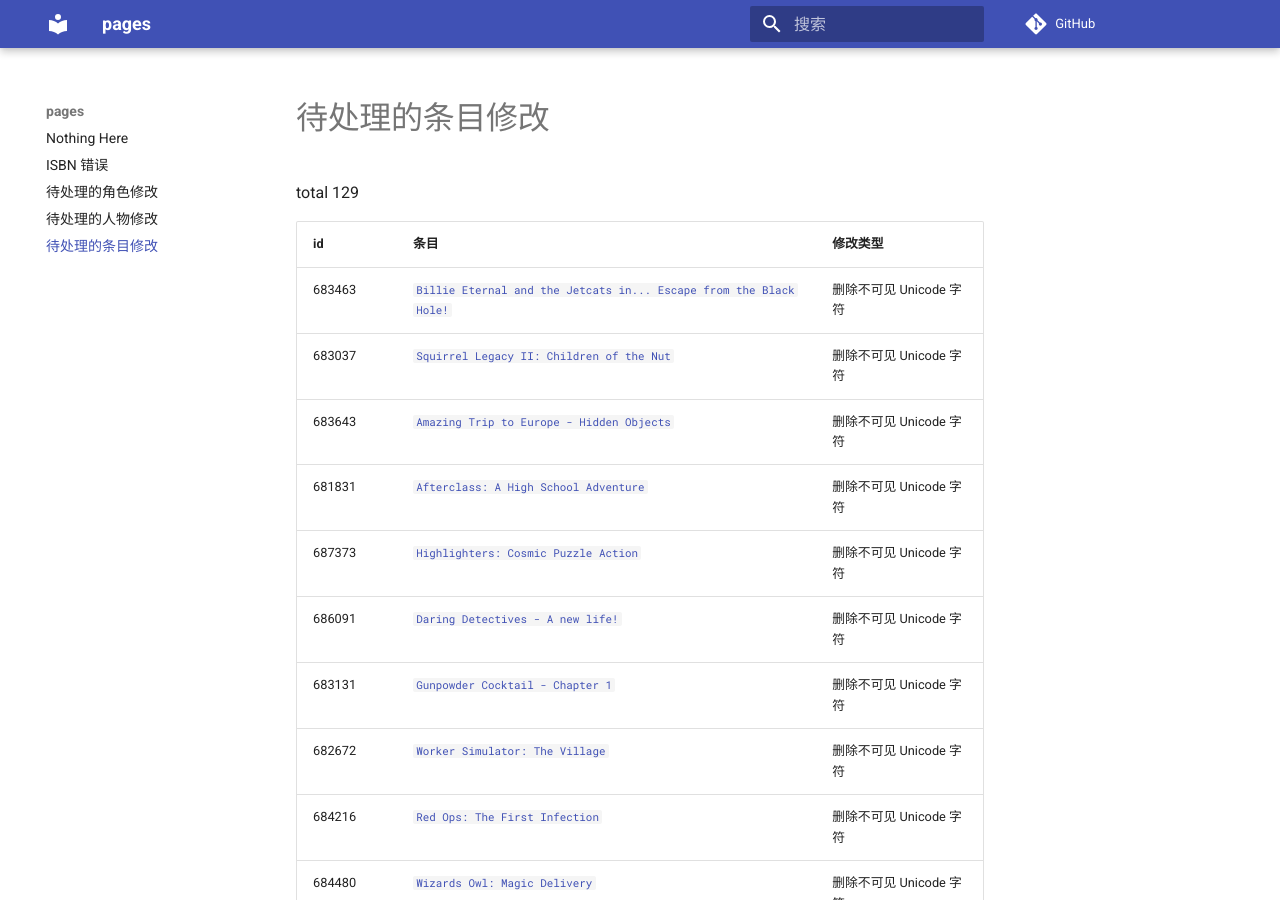
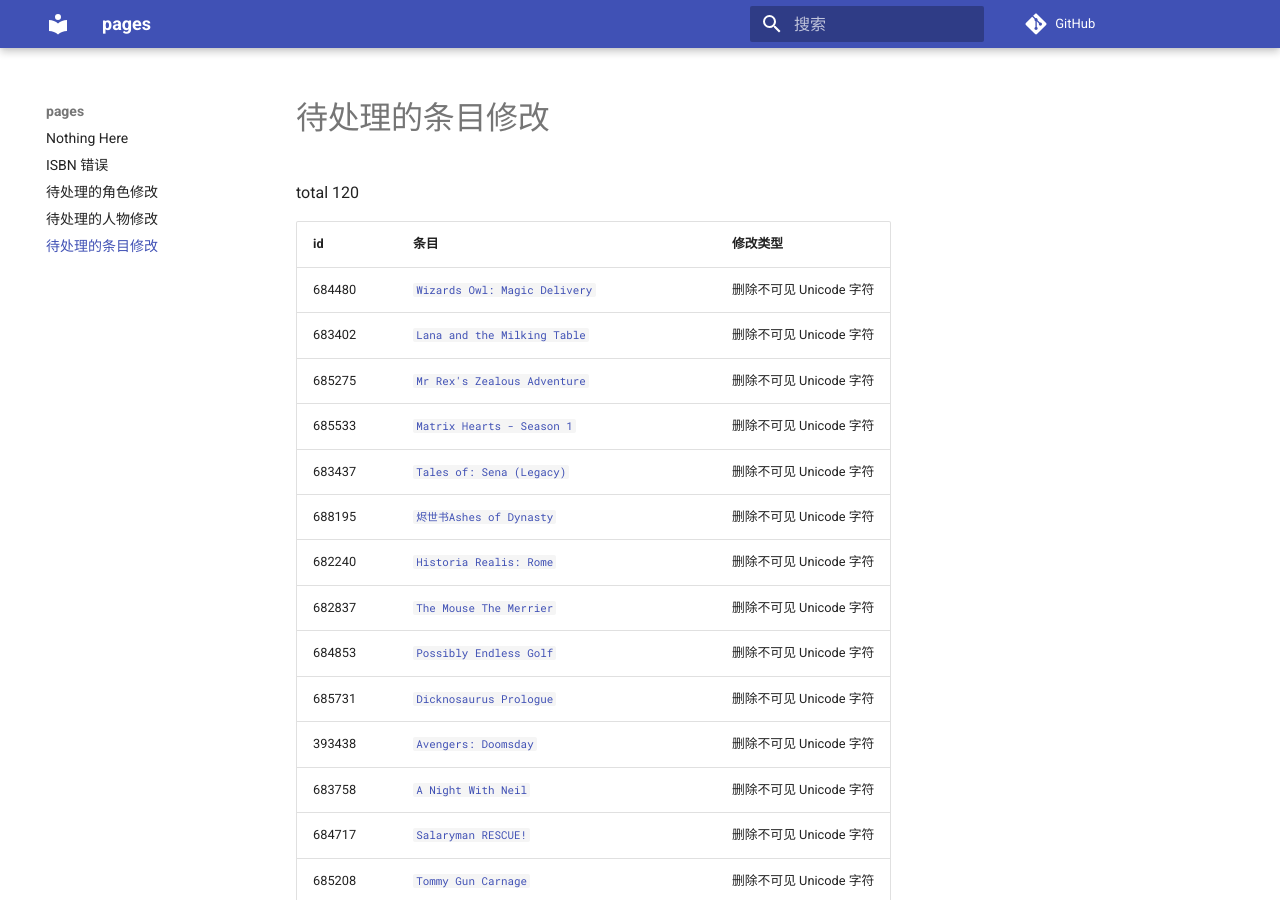
Before and after one commit to trim21/bangumi-pages, an MkDocs documentation site: the page built from docs/pending-subject-changes.md, in a window 1280 px wide and 900 px high. Built offline with MkDocs 1.6.1 and Material for MkDocs 9.7.7, drawn with Linux system fonts in a browser that asks for light colours; comment, search, counter and statistics services are not loaded.

Commit message:
update pending-changes.md

```diff
--- a/docs/pending-subject-changes.md
+++ b/docs/pending-subject-changes.md
@@ -1,18 +1,9 @@
 # 待处理的条目修改
 
-total 129
+total 120
 
 | id | 条目 | 修改类型 |
 | --- | --- | --- |
-| 683463 | [`Billie Eternal and the Jetcats in... Escape from the Black Hole!`](https://bgm.tv/subject/683463) | 删除不可见 Unicode 字符 |
-| 683037 | [`Squirrel Legacy II: Children of the Nut`](https://bgm.tv/subject/683037) | 删除不可见 Unicode 字符 |
-| 683643 | [`Amazing Trip to Europe - Hidden Objects`](https://bgm.tv/subject/683643) | 删除不可见 Unicode 字符 |
-| 681831 | [`Afterclass: A High School Adventure`](https://bgm.tv/subject/681831) | 删除不可见 Unicode 字符 |
-| 687373 | [`Highlighters: Cosmic Puzzle Action`](https://bgm.tv/subject/687373) | 删除不可见 Unicode 字符 |
-| 686091 | [`Daring Detectives - A new life!`](https://bgm.tv/subject/686091) | 删除不可见 Unicode 字符 |
-| 683131 | [`Gunpowder Cocktail - Chapter 1`](https://bgm.tv/subject/683131) | 删除不可见 Unicode 字符 |
-| 682672 | [`Worker Simulator: The Village`](https://bgm.tv/subject/682672) | 删除不可见 Unicode 字符 |
-| 684216 | [`Red Ops: The First Infection`](https://bgm.tv/subject/684216) | 删除不可见 Unicode 字符 |
 | 684480 | [`Wizards Owl: Magic Delivery`](https://bgm.tv/subject/684480) | 删除不可见 Unicode 字符 |
 | 683402 | [`Lana and the Milking Table`](https://bgm.tv/subject/683402) | 删除不可见 Unicode 字符 |
 | 685275 | [`Mr Rex's Zealous Adventure`](https://bgm.tv/subject/685275) | 删除不可见 Unicode 字符 |
```
